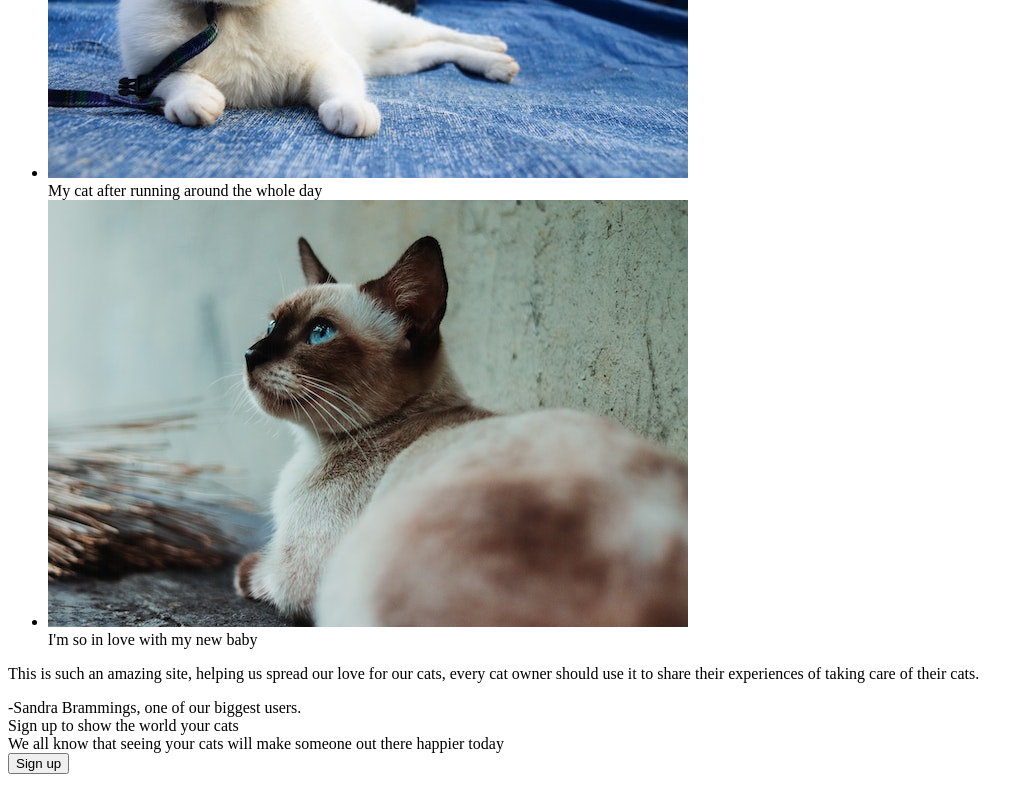
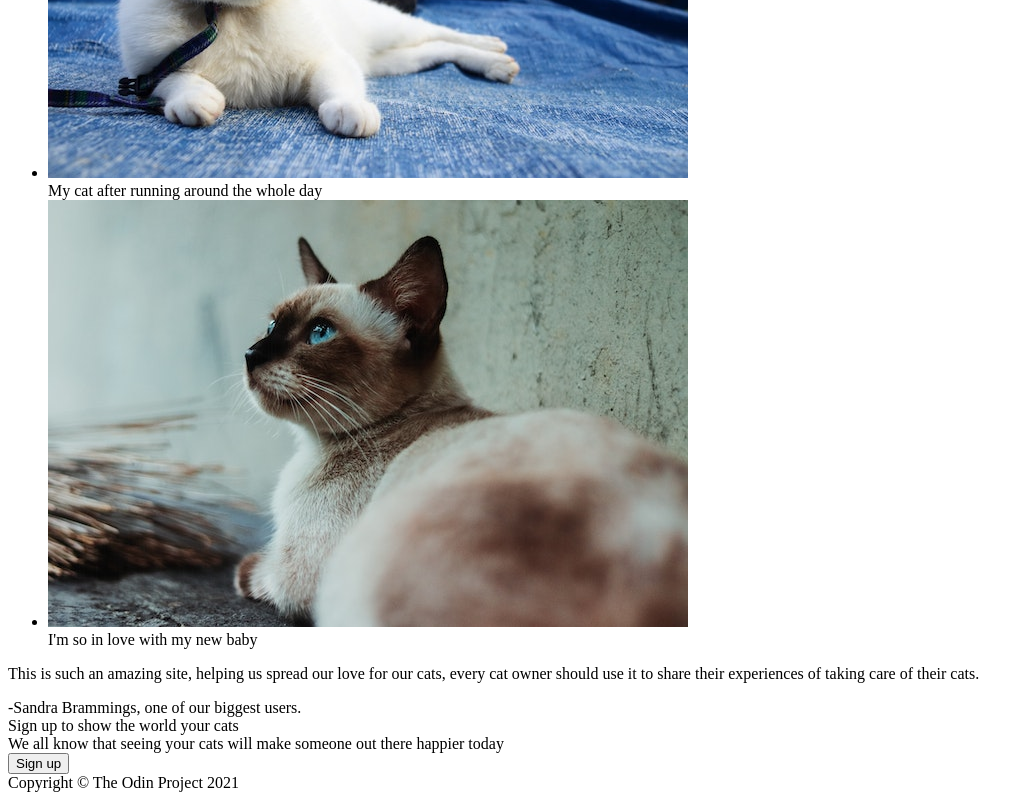
Before and after one commit to joaohrn/odin-landing-page, a plain HTML site: page index.html in a window 1280 px wide. Shown: the part 2336-3136 px from the top of the page, without its empty margins (0-1034 px from the left). Drawn offline with Linux system fonts and the light colour scheme.

Commit message:
Add footer

```diff
--- a/index.html
+++ b/index.html
@@ -71,5 +71,8 @@
             <button>Sign up</button>
         </div>
     </div>
+    <div>
+        Copyright © The Odin Project 2021
+    </div>
 </body>
 </html>
```
